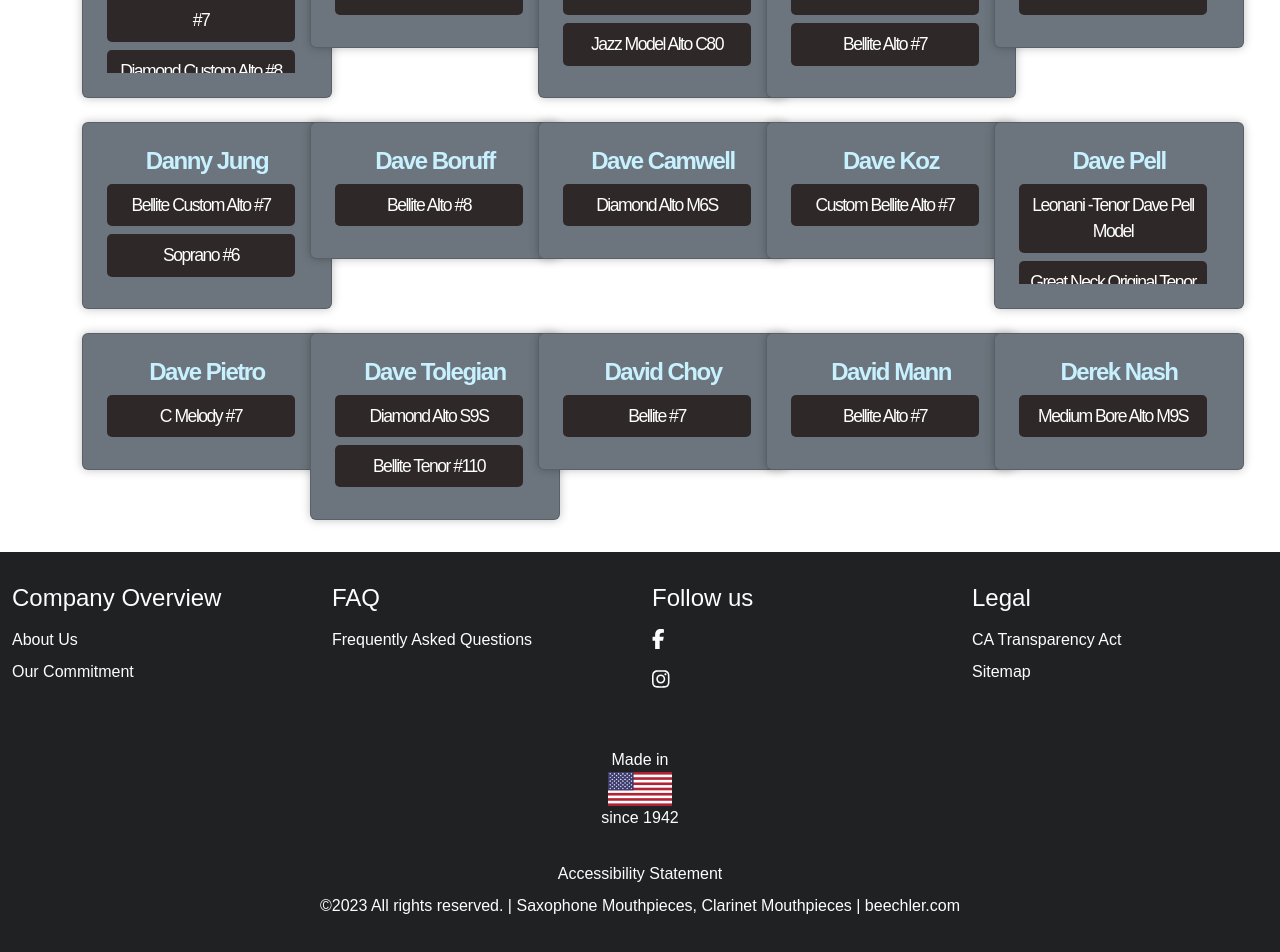
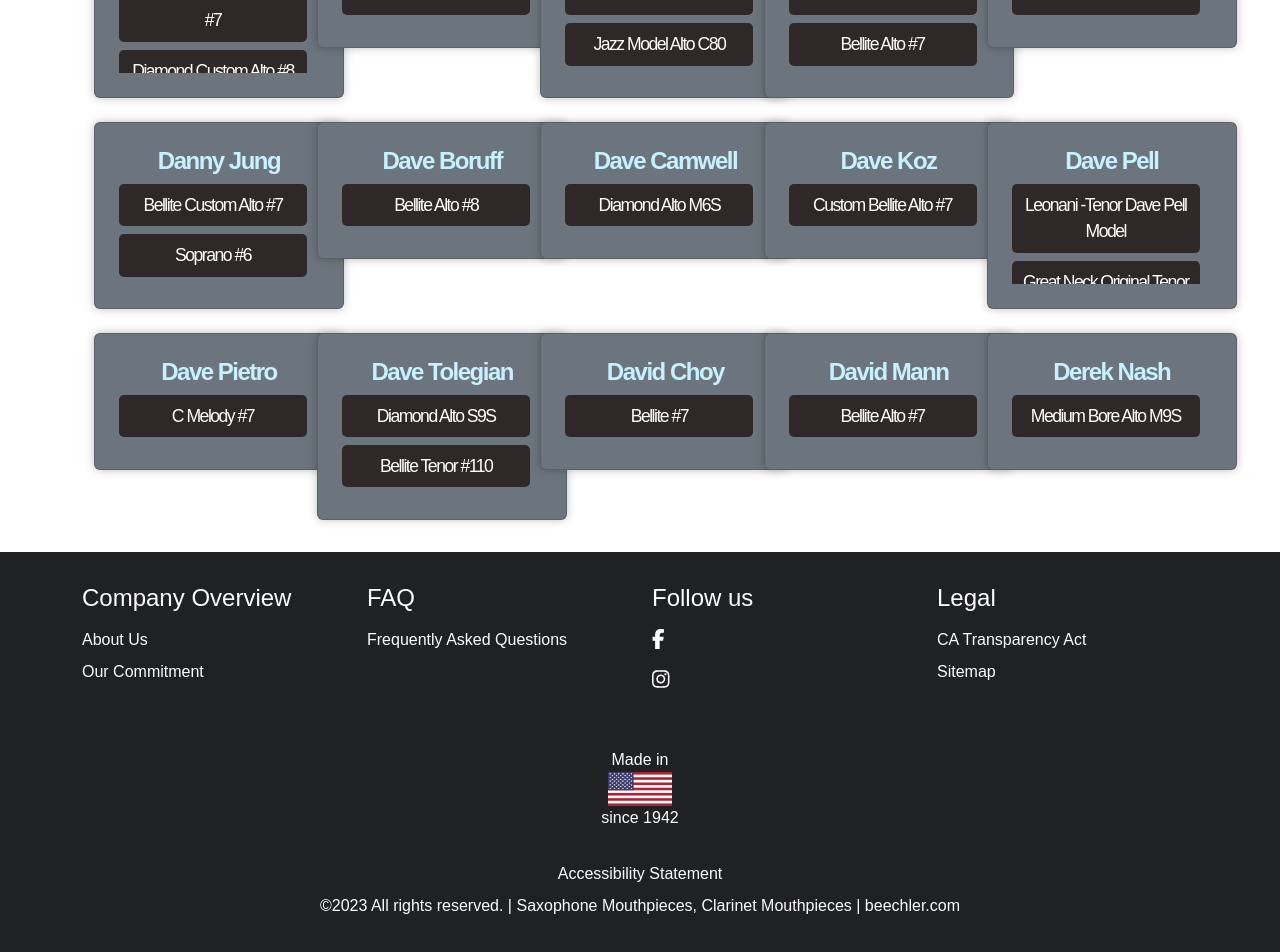
Before and after one commit to s1nghularity/beechler-website, a React (Create React App) app: page /artists in a window 1280 px wide. Shown: the part 804-1756 px from the top of the page. Built offline with nearby package versions, Linux system fonts and the light colour scheme.

Commit message:
moved scrolltotop to app level and continued debug of homepage components  width

```diff
--- a/src/App.css
+++ b/src/App.css
@@ -13,23 +13,47 @@
 @import url("./styles/TipOpenings.css");
 @import url("./styles/InstagramCarousel.css");
 
-.header-container {
-  max-width: 85em;
-  width: 100%;
-  margin-left: auto;
-  margin-right: auto;
+.scroll-to-top {
+  position: fixed;
+  bottom: 1rem;
+  right: 1rem;
+  z-index: 1000;
+  opacity: 0;
+  transition: opacity 0.3s;
+  width: 50px;
+  height: 50px;
+  box-sizing: border-box;
 }
 
-.main-content {
-  max-width: 85em;
-  width: 100%;
-  margin-left: auto;
-  margin-right: auto;
+.scroll-to-top.visible {
+  opacity: 0.8;
 }
 
-.footer-container {
-  max-width: 85em;
-  width: 100%;
-  margin-left: auto;
-  margin-right: auto;
+.scroll-to-top-button {
+  background-color: rgb(0, 0, 0);
+  color: #fff;
+  font-size: 2rem;
+  width: 50px;
+  height: 50px;
+  display: flex;
+  justify-content: center;
+  align-items: center;
+  border: none;
+  border-radius: 50%;
+  cursor: pointer;
+  outline: none;
+  box-sizing: border-box;
 }
+
+.scroll-to-top-button:hover {
+  opacity: 1;
+}
+
+.scroll-to-top-chevron {
+  background: linear-gradient(to right, orange, gold);
+  -webkit-background-clip: text;
+}
+
+.home-page {
+  overflow: end !important;;
+}
--- a/src/App.js
+++ b/src/App.js
@@ -1,8 +1,4 @@
-import {
-  BrowserRouter as Router,
-  Routes,
-  Route,
-} from "react-router-dom";
+import { BrowserRouter as Router, Routes, Route } from "react-router-dom";
 import * as React from "react";
 import TopBar from "./components/TopBar.js";
 import NavBar from "./components/NavBar.js";
@@ -16,6 +12,8 @@ import AboutPage from "./components/pages/about/AboutPage.js";
 import FAQs from "./components/pages/faq/FAQs.js";
 import OurCommitment from "./components/pages/commitment/OurCommitment.js";
 import Footer from "./components/Footer.js";
+import ScrollToTop from "./components/ScrollToTop.js";
+import { Container } from "react-bootstrap";
 
 import "leaflet/dist/leaflet.css";
 import "bootstrap/dist/css/bootstrap.min.css";
@@ -25,14 +23,12 @@ export default function App() {
   return (
     <div className="App">
       <Router>
+        <ScrollToTop />
         <TopBar />
-        <div className="header-container">
-          <NavBar />
-        </div>
-
-        <div className="main-content">
+        <NavBar />
+        <Container>
           <Routes>
-            <Route path="/" element={<HomePage />} />
+            <Route path="/" element={<HomePage className="home-page"/>} />
             <Route path="/products" element={<ProductsPage />} />
             <Route path="/tip-openings" element={<TipOpenings />} />
             <Route path="/dealers" element={<DealersPage />} />
@@ -42,8 +38,7 @@ export default function App() {
             <Route path="/faq" element={<FAQs />} />
             <Route path="/commitment" element={<OurCommitment />} />
           </Routes>
-        </div>
-
+        </Container>
         <Footer />
       </Router>
     </div>
--- a/src/components/NavBar.js
+++ b/src/components/NavBar.js
@@ -1,7 +1,7 @@
 import { useEffect, useState } from "react";
 import { Link, useLocation } from "react-router-dom";
 import { HashLink } from "react-router-hash-link";
-import { Navbar, Nav, NavbarBrand } from "react-bootstrap";
+import { Navbar, Nav, NavbarBrand, Container } from "react-bootstrap";
 import { FontAwesomeIcon } from "@fortawesome/react-fontawesome";
 import { faEnvelope } from "@fortawesome/free-solid-svg-icons";
 
@@ -59,7 +59,7 @@ function NavBar() {
   ];
 
   return (
-    <div className="stripe">
+
       <Navbar expanded={expanded} expand="md" className="navbar">
         <div className="navbar-header">
           {!isDesktop && (
@@ -114,7 +114,6 @@ function NavBar() {
 
         </Nav>
       </Navbar>
-    </div>
   );
 }
 
--- a/src/components/pages/home/HomePage.js
+++ b/src/components/pages/home/HomePage.js
@@ -8,7 +8,7 @@ import HomeBottomCarousel from "./HomeBottomCarousel.js";
 import HomeDealer from "../home/HomeDealer.js";
 import HomeTestimonials from "../home/HomeTestimonials.js";
 import HomeContact from "../home/HomeContact.js";
-import ScrollToTop from "../../ScrollToTop.js";
+
 
 function HomePage() {
   useEffect(() => {
@@ -24,8 +24,8 @@ function HomePage() {
   }, []);
 
   return (
-    <div>
-      <ScrollToTop />
+    <div className="home-page">
+
       <HomeCarousel />
       <HomeAbout />
       <HomeCategories />
--- a/src/styles/Footer.css
+++ b/src/styles/Footer.css
@@ -5,29 +5,10 @@
   color: var(--white);
   padding: 2rem 0;
   font-family: "Josefin Sans", sans-serif;
+
 }
 
-.stripe-footer {
-  position: relative;
-  overflow: hidden;
-  clear: both;
-}
-
-.stripe-footer:before {
-  content: "";
-  position: absolute;
-  height: 100%;
-  width: 200vw;
-  left: -100vw;
-  z-index: -1;
-  background-color: var(--black);
-}
-
-.footer .container {
-  max-width: 82em;
-}
-
-.footer-section{
+.footer-section {
   margin-bottom: 2rem;
 }
 
@@ -78,9 +59,6 @@
   color: var(--accent);
 }
 
-/* Media Queries for refined footer across devices */
-
-/* Mobile devices (up to 440px) */
 @media (max-width: 440px) {
   .footer {
     padding: 2rem 1rem;
@@ -89,15 +67,11 @@
     text-align: center;
   }
 
-
-.social-link {
-  color: var(--white);
-
+  .social-link {
+    color: var(--white);
+  }
 }
 
-}
-
-/* Small tablets and large smartphones (441px - 767px) */
 @media (min-width: 441px) and (max-width: 767px) {
   .footer {
     padding: 2rem;
@@ -107,7 +81,6 @@
   }
 }
 
-/* Tablets (768px - 992px) */
 @media (min-width: 768px) and (max-width: 992px) {
   .footer {
     padding: 2rem 4rem;
@@ -117,20 +90,18 @@
   }
 }
 
-/* Large tablets and desktops (993px - 1312px) */
 @media (min-width: 993px) and (max-width: 1312px) {
-.social-link{
-  margin-right:13rem;
-}
+  .social-link {
+    margin-right: 13rem;
+  }
 }
 
-/* Extra large devices (1312px and above) */
 @media (min-width: 1312px) {
   .footer {
     display: flex;
   }
 
-  .social-link{
-    margin-right:13rem;
+  .social-link {
+    margin-right: 13rem;
   }
 }
--- a/src/styles/NavBar.css
+++ b/src/styles/NavBar.css
@@ -1,24 +1,10 @@
-.stripe {
-  position: relative;
-  width: 100%;
-}
-
-.stripe:before {
-  content: "";
-  position: absolute;
-  height: 100%;
-  width: 200vw;
-  left: -100vw;
-  z-index: -1;
-  background-color: var(--black-alt);
-}
 
 .navbar {
   background-color: var(--black-alt);
   display: flex;
   justify-content: space-between;
   align-items: center;
-  width: 100%;
+
 }
 
 .navbar-brand img {
@@ -89,46 +75,6 @@
   transform: translateY(-50%) translateY(1px) rotate(-45deg);
 }
 
-.scroll-to-top {
-  position: fixed;
-  bottom: 1rem;
-  right: 1rem;
-  z-index: 1000;
-  opacity: 0;
-  transition: opacity 0.3s;
-  width: 50px;
-  height: 50px;
-  box-sizing: border-box;
-}
-
-.scroll-to-top.visible {
-  opacity: 0.8;
-}
-
-.scroll-to-top-button {
-  background-color: rgb(0, 0, 0);
-  color: #fff;
-  font-size: 2rem;
-  width: 50px;
-  height: 50px;
-  display: flex;
-  justify-content: center;
-  align-items: center;
-  border: none;
-  border-radius: 50%;
-  cursor: pointer;
-  outline: none;
-  box-sizing: border-box;
-}
-
-.scroll-to-top-button:hover {
-  opacity: 1;
-}
-
-.scroll-to-top-chevron {
-  background: linear-gradient(to right, orange, gold);
-  -webkit-background-clip: text;
-}
 
 
 
--- a/src/styles/TopBar.css
+++ b/src/styles/TopBar.css
@@ -6,8 +6,6 @@
     font-family: 'Josefin Sans', sans-serif;
     font-weight: 300;
     font-size: 1.5rem;
-    width: 100%;
-
     z-index: 10;
   }
 
```
Also changed, not shown: src/styles/HomeDealerMap.css (deleted), src/styles/HomeIGReel.css (deleted).
